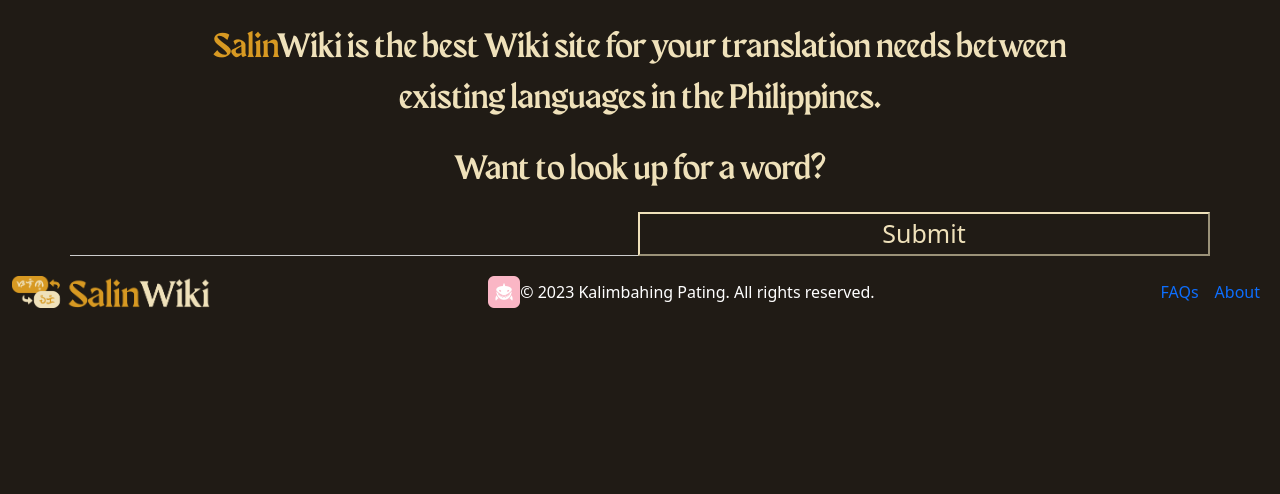
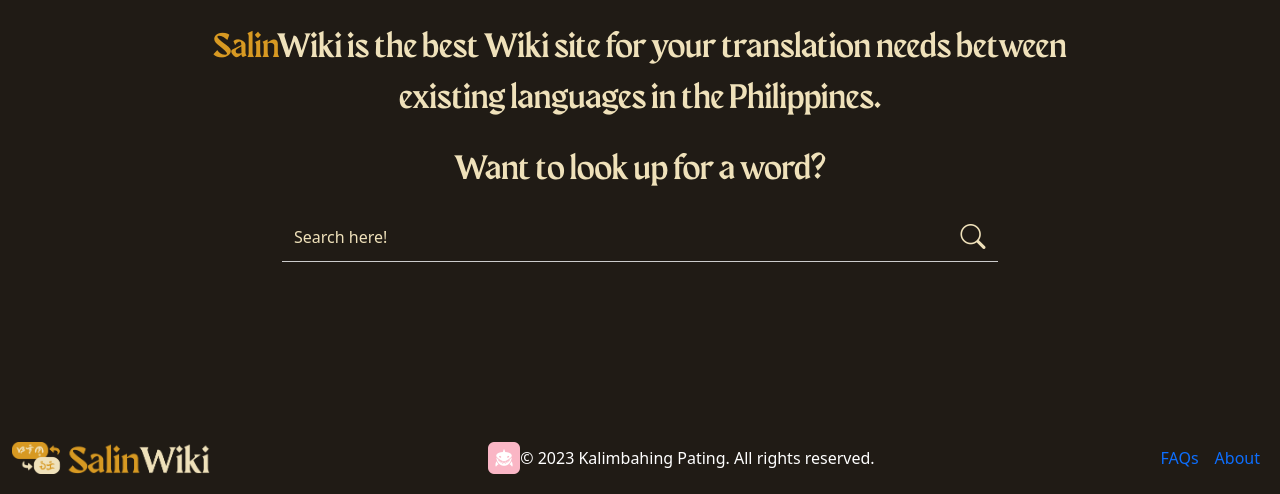
Before and after one commit to clavecillascc/Salin-Wiki, a Flask app: page / in a window 1280 px wide. Shown: the part 463-957 px from the top of the page. Before the commit the page ends 771 px from the top, so only its background shows below. Run offline with Flask 3, Linux system fonts and the light colour scheme.

Commit message:
changes in searchbar

```diff
--- a/static/styles/0_home.css
+++ b/static/styles/0_home.css
@@ -82,6 +82,7 @@
   text-decoration-color: #fff;
   border-bottom: 1px solid #ccc;
   color: #efe1ba;
+  width: 100%;
 }
 
 .transparent-search::placeholder {
@@ -93,15 +94,19 @@
 }
 
 .button {
-    background: transparent;
-    color: #efe1ba;
-    border-color:#efe1ba;
-    font-size: 25px;
+  background: transparent;
+  color: #efe1ba;
+  border-bottom-color:#efe1ba;
+  font-size: 25px;
+  border: none;
+  border-bottom: 1px solid #ccc;
 }
 
-.button:hover{
-    transition: 0.5s;
-    background: #d79922;
-    border-color:#d79922;
-    cursor: pointer;
+.button{
+  height: 50px;
+  width: 50px;
 }
+
+.row{
+  margin: 0px 200px 0px 200px;
+}
--- a/templates/0_home.html
+++ b/templates/0_home.html
@@ -5,6 +5,7 @@
     <meta name="viewport" content="width=device-width, initial-scale=1">
     <title>Salin Wiki</title>
     <link href="https://cdn.jsdelivr.net/npm/bootstrap@5.3.2/dist/css/bootstrap.min.css" rel="stylesheet" integrity="sha384-T3c6CoIi6uLrA9TneNEoa7RxnatzjcDSCmG1MXxSR1GAsXEV/Dwwykc2MPK8M2HN" crossorigin="anonymous">
+    <link rel="stylesheet" href="https://cdn.jsdelivr.net/npm/bootstrap-icons@1.11.3/font/bootstrap-icons.min.css">
     <link rel="stylesheet" href="{{ url_for('static', filename='styles/0_home.css') }}">
   </head>
 
@@ -22,11 +23,27 @@
 
         <div class="container mt-3">
           <form class="form-inline my-2 my-lg-0 row" action="#" method="post">
-            <input class="transparent-search col" type="text" name="search" maxlength="32" >
-            <button class="button col" input type="submit" value="submit">Submit</button>
+            <input class="transparent-search col" type="text" name="search" placeholder="Search here!">
+            <button class="button" input type="submit" value="submit"><i class="bi bi-search"></i></button>
+
+            <p></p>
+            <p></p>
+            <p></p>
+            <p></p>
+            <p></p>
+            <p></p>
+            <p></p>
+            <p></p>
+            <p></p>
+
           </form>
         </div>
       </div>
+
+    <p></p>
+    <p></p>
+    <p></p>
+    <p></p>
 
       <div>
         {% include 'footer.html' %}
```
